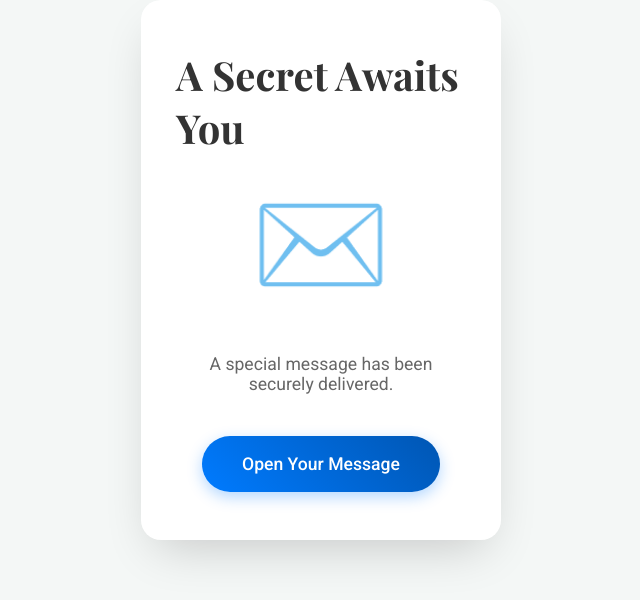
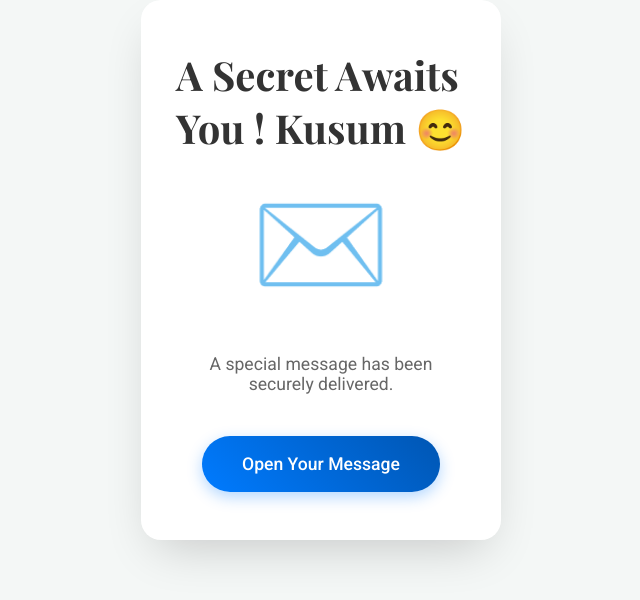
Before and after one commit to vedsbopp/gift, a plain HTML site: page index.html in a window 1280 px wide. Shown: the part 130-730 px from the top of the page, without its empty margins (319-959 px from the left). Drawn offline with nearby package versions, Linux system fonts and the light colour scheme.

Commit message:
Update index.html

```diff
--- a/index.html
+++ b/index.html
@@ -32,7 +32,7 @@
 
             <!-- Front of the card (initially visible) -->
             <div class="card-face card-front">
-                <h1 class="front-header">A Secret Awaits You</h1>
+                <h1 class="front-header">A Secret Awaits You ! Kusum 😊</h1>
                 <div class="envelope-icon">✉️</div>
                 <p class="front-text">A special message has been securely delivered.</p>
                 <button id="reveal-button">Open Your Message</button>
```
